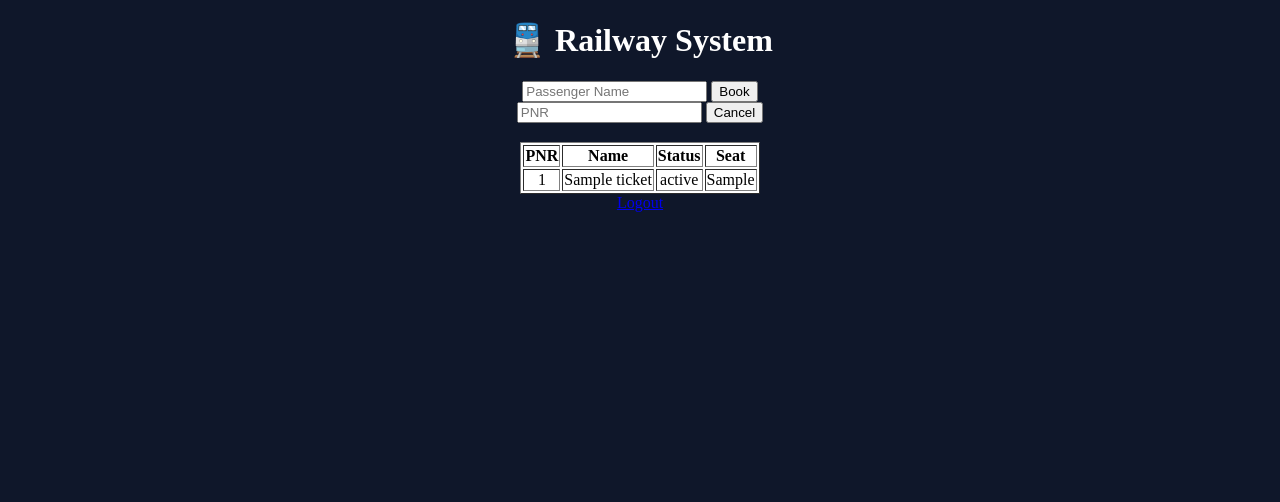
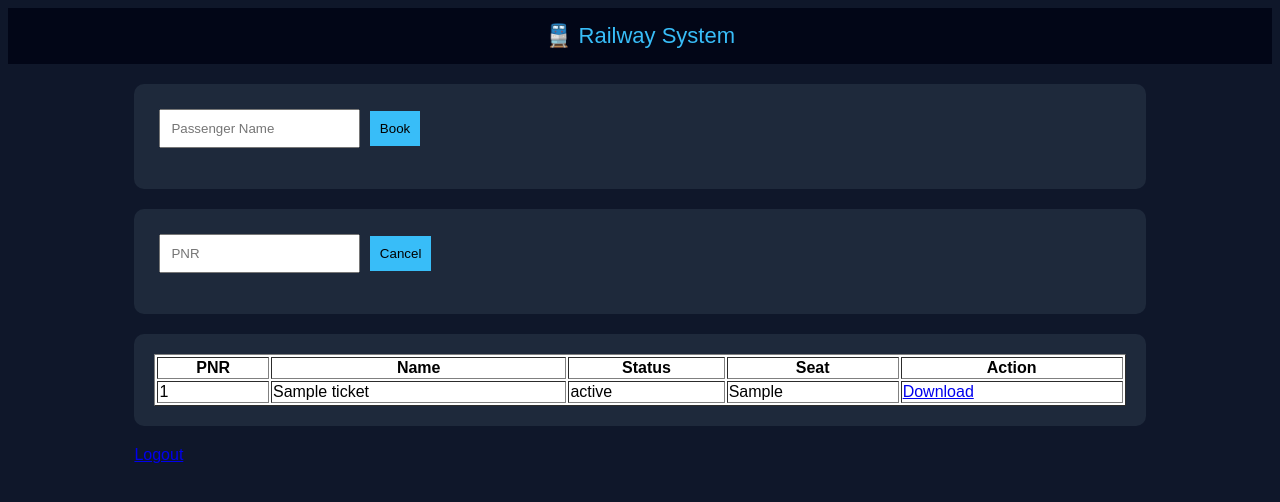
Before and after one commit to raviraj060508-spec/smart-railway-system-2, a Flask app: page /dashboard in a window 1280 px wide. Shown: the top 502 px of the page. Run offline with Flask 3, Linux system fonts and the light colour scheme; the visitor is signed in with stand-in values (Sample User, id 1); tables that the repository leaves empty hold one stand-in row (values such as "Sample post").

Commit message:
Update dashboard.html

```diff
--- a/templates/dashboard.html
+++ b/templates/dashboard.html
@@ -1,23 +1,28 @@
-<!DOCTYPE html>
-<html>
-<body style="background:#0f172a;color:white;text-align:center;">
+<link rel="stylesheet" href="{{ url_for('static', filename='style.css') }}">
 
-<h1>🚆 Railway System</h1>
+<div class="navbar">🚆 Railway System</div>
 
+<div class="container">
+
+<div class="card">
 <form method="POST">
 <input name="name" placeholder="Passenger Name">
 <button name="action" value="book">Book</button>
 </form>
+</div>
 
+<div class="card">
 <form method="POST">
 <input name="pnr" placeholder="PNR">
 <button name="action" value="cancel">Cancel</button>
 </form>
+</div>
 
 <h3>{{ message }}</h3>
 
-<table border="1" style="margin:auto;background:white;color:black;">
-<tr><th>PNR</th><th>Name</th><th>Status</th><th>Seat</th></tr>
+<div class="card">
+<table border="1">
+<tr><th>PNR</th><th>Name</th><th>Status</th><th>Seat</th><th>Action</th></tr>
 
 {% for row in data %}
 <tr>
@@ -25,11 +30,11 @@
 <td>{{ row[1] }}</td>
 <td>{{ row[2] }}</td>
 <td>{{ row[3] }}</td>
+<td><a href="/download/{{ row[0] }}">Download</a></td>
 </tr>
 {% endfor %}
+
 </table>
+</div>
 
 <a href="/logout">Logout</a>
-
-</body>
-</html>
```
